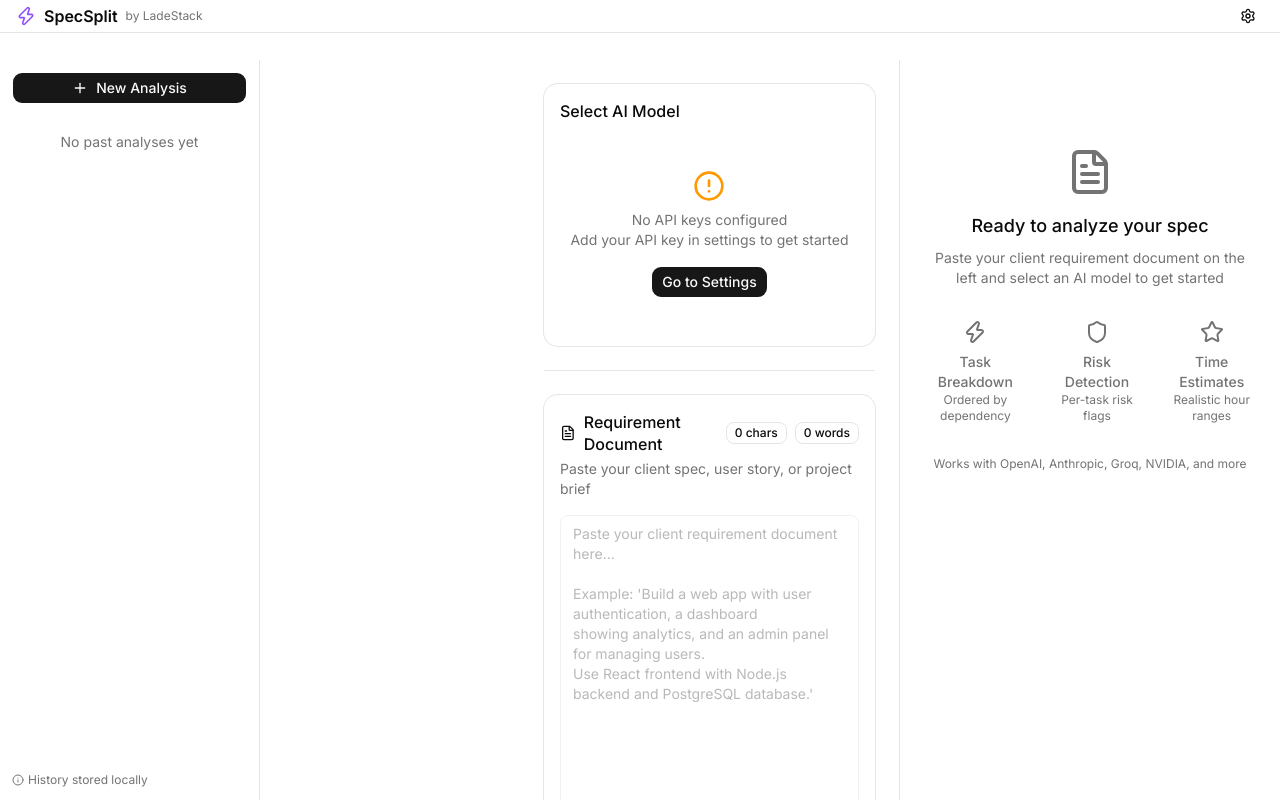
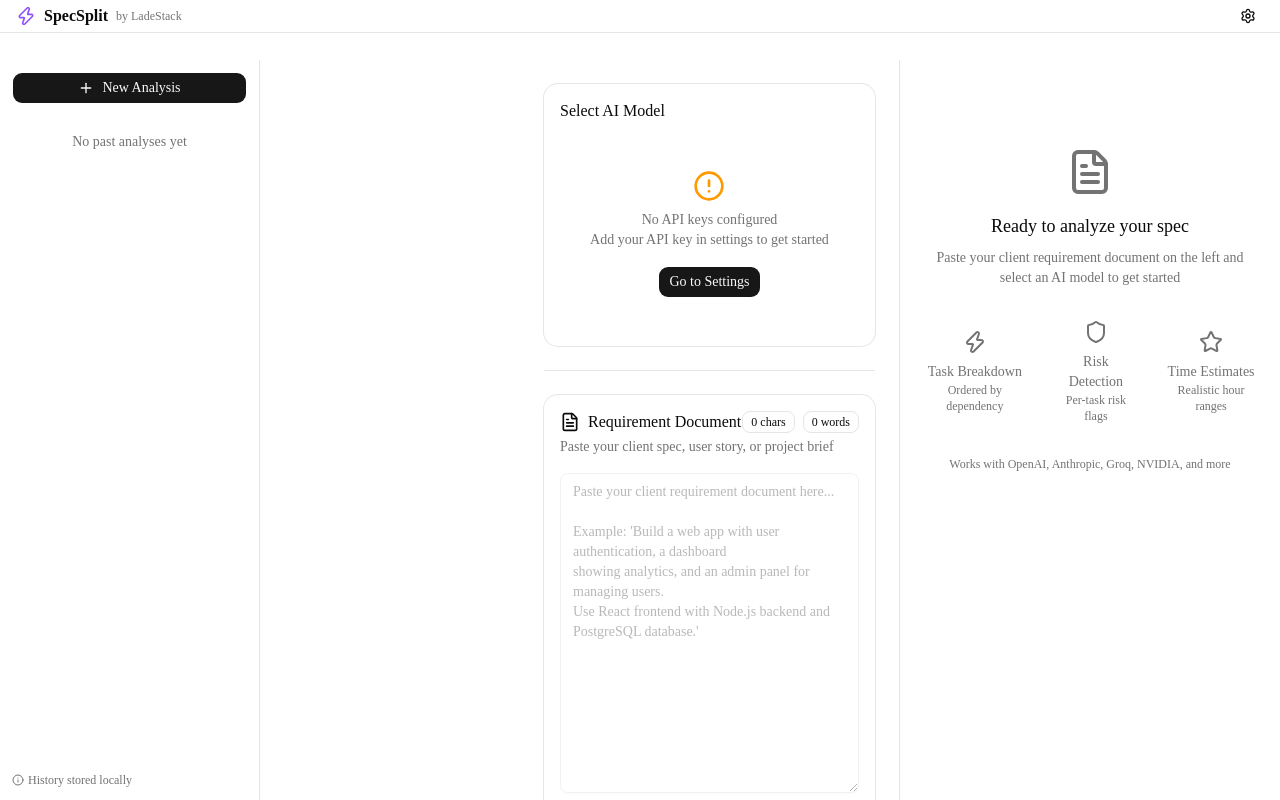
Before and after one commit to girishlade111/SpecSplit, a Next.js app in the folder specsplit/: page / in a window 1280 px wide. Shown: the top 800 px of the page. Built offline with nearby package versions, Linux system fonts and the light colour scheme.

Commit message:
feat: initialize Tailwind CSS and shadcn UI theme configuration in globals.css

```diff
--- a/specsplit/app/globals.css
+++ b/specsplit/app/globals.css
@@ -7,7 +7,7 @@
 @theme inline {
   --color-background: var(--background);
   --color-foreground: var(--foreground);
-  --font-sans: var(--font-sans), 'Inter', sans-serif;
+  --font-sans: var(--font-inter), 'Inter', sans-serif;
   --font-mono: var(--font-geist-mono);
   --font-heading: var(--font-sans);
   --color-sidebar-ring: var(--sidebar-ring);
@@ -128,5 +128,41 @@
   }
   html {
     @apply font-sans;
+    scroll-behavior: smooth;
   }
 }
+
+::selection {
+  background-color: oklch(0.7 0.2 280);
+  color: white;
+}
+
+::-webkit-scrollbar {
+  width: 8px;
+  height: 8px;
+}
+
+::-webkit-scrollbar-track {
+  background: oklch(0.97 0 0);
+}
+
+::-webkit-scrollbar-thumb {
+  background: oklch(0.8 0 0);
+  border-radius: 4px;
+}
+
+::-webkit-scrollbar-thumb:hover {
+  background: oklch(0.7 0 0);
+}
+
+.dark ::-webkit-scrollbar-track {
+  background: oklch(0.2 0 0);
+}
+
+.dark ::-webkit-scrollbar-thumb {
+  background: oklch(0.35 0 0);
+}
+
+.dark ::-webkit-scrollbar-thumb:hover {
+  background: oklch(0.45 0 0);
+}
--- a/specsplit/app/layout.tsx
+++ b/specsplit/app/layout.tsx
@@ -21,7 +21,7 @@ export default function RootLayout({
 }>) {
   return (
     <html lang="en" className="h-full">
-      <body className={`${inter.className} min-h-full flex flex-col antialiased`}>
+      <body className={`${inter.variable} min-h-full flex flex-col antialiased`}>
         {children}
         <Toaster />
       </body>
```
